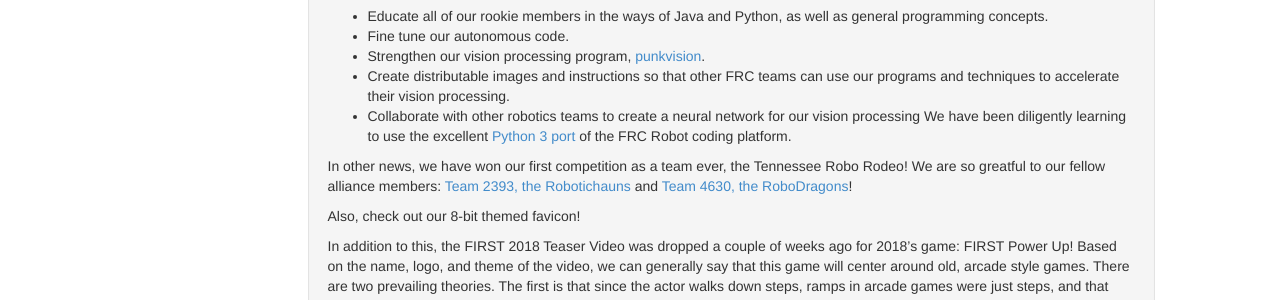
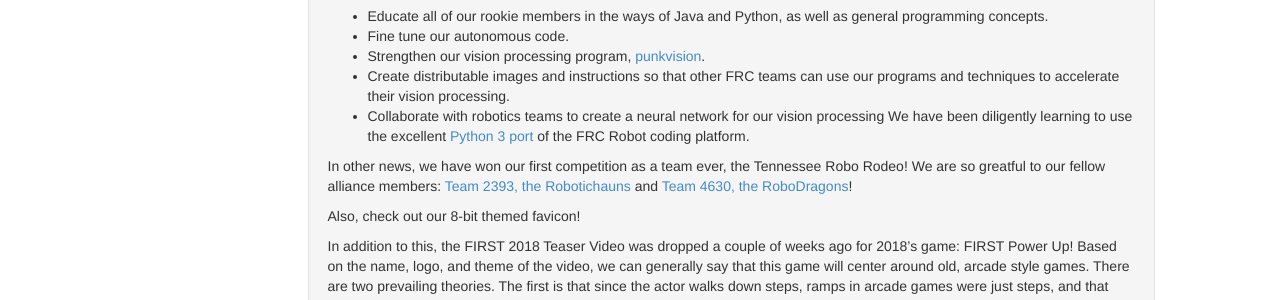
Before and after one commit to LN-STEMpunks/ln-stempunks.github.io, a Jekyll site: the page built from _posts/2017-10-17-A-New-Year-Begins.md, in a window 1280 px wide and 1158 px high. Shown: the part 578-878 px from the top of the window. Built offline with Jekyll 4.4.1, drawn with Linux system fonts in a browser that asks for light colours.

Commit message:
Did another thing

```diff
--- a/_posts/2017-10-17-A-New-Year-Begins.md
+++ b/_posts/2017-10-17-A-New-Year-Begins.md
@@ -13,7 +13,7 @@ Here are a few of our goals for the 2018 season:
   * Fine tune our autonomous code.
   * Strengthen our vision processing program, [punkvision](https://github.com/lnstempunks/punkvision).
   * Create distributable images and instructions so that other FRC teams can use our programs and techniques to accelerate their vision processing.
-  * Collaborate with other robotics teams to create a neural network for our vision processing
+  * Collaborate with robotics teams to create a neural network for our vision processing
 We have been diligently learning to use the excellent [Python 3 port](https://robotpy.readthedocs.io) of the FRC Robot coding platform.
 
 In other news, we have won our first competition as a team ever, the Tennessee Robo Rodeo! We are so greatful to our fellow alliance members: [Team 2393, the Robotichauns](http://www.knoxvillecatholic.com/parents-students/robotics-team/) and [Team 4630, the RoboDragons](http://chsrobodragons.com/)!
```
